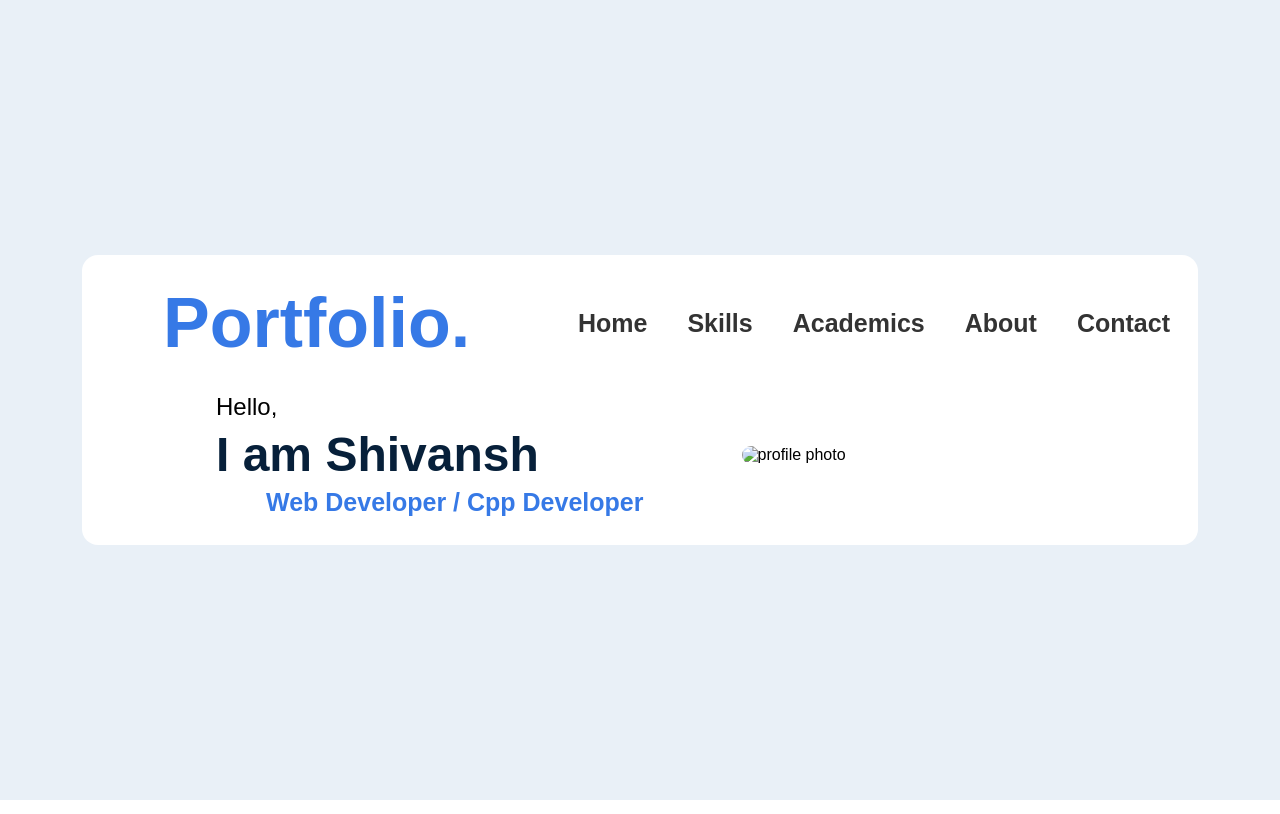
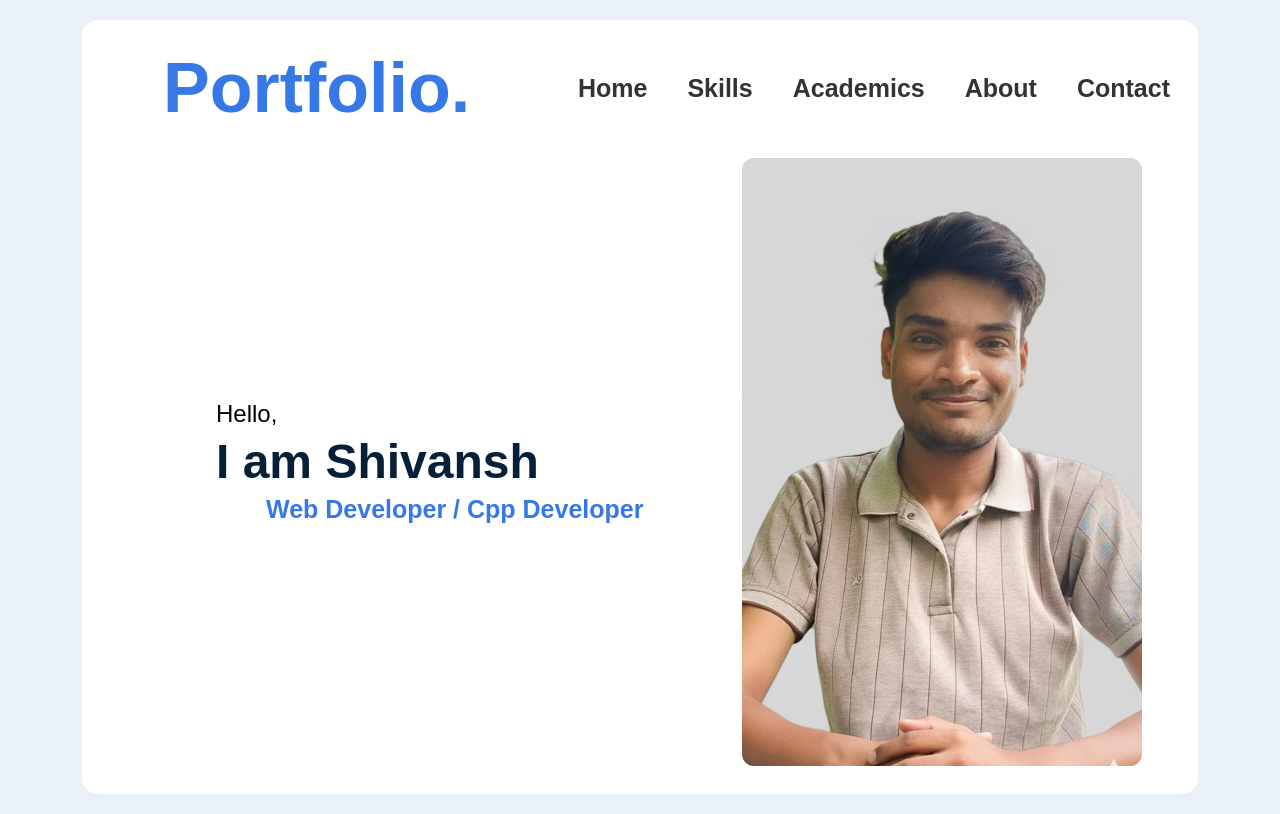
Before and after one commit to Shivansh12-hub/PortFolio, a plain HTML site: page index.html in a window 1280 px wide. Drawn offline with Linux system fonts and the light colour scheme.

Commit message:
Update index.html

```diff
--- a/index.html
+++ b/index.html
@@ -27,7 +27,7 @@
           <p class="role">Web Developer / Cpp Developer</p>
         </div>
         <div class="image">
-          <img src="images_skills/image.jpg `1" alt="profile photo" class="profile-img">
+          <img src="images_skills/image.jpg" alt="profile photo" class="profile-img">
         </div>
       </main>
     </header>
```
